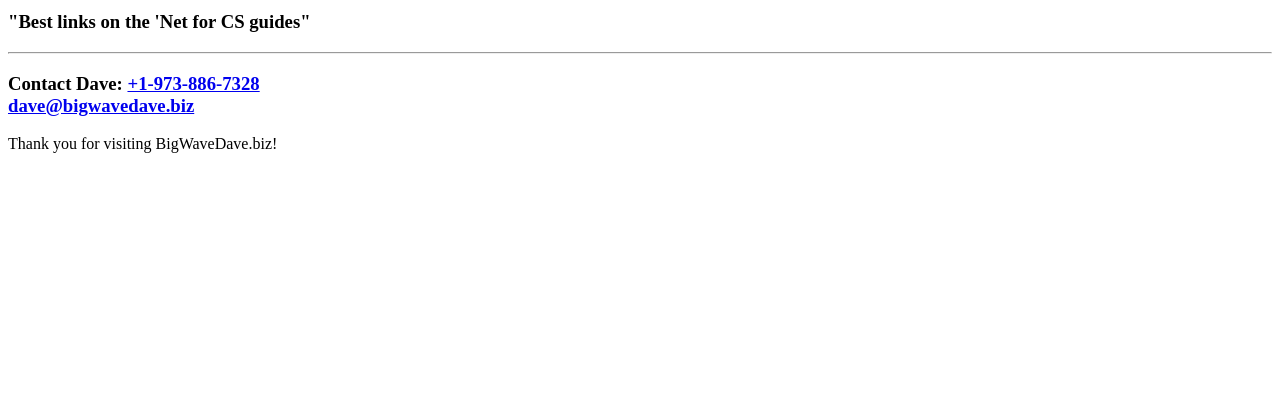
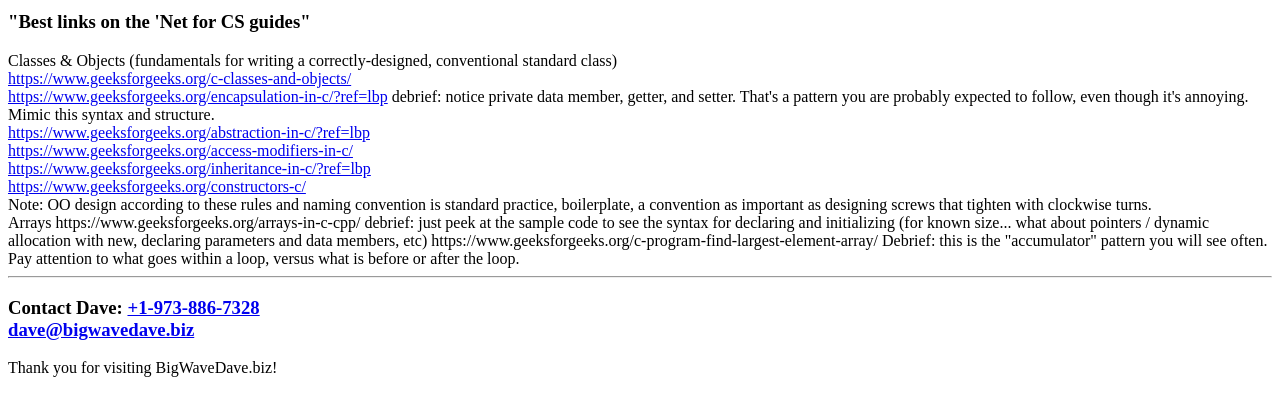
Before and after one commit to dpitty/BigWaveDave.biz, a plain HTML site: page super-duper-portal.html in a window 1280 px wide. Shown: the part 124-540 px from the top of the page. Drawn offline with Linux system fonts and the light colour scheme.

```diff
--- a/super-duper-portal.html
+++ b/super-duper-portal.html
@@ -12,6 +12,22 @@
 		<h2>Super Duper Tutor Portal!</h2>
 		<h3>"Best links on the 'Net for CS guides"</h3>
 
+Classes & Objects (fundamentals for writing a correctly-designed, conventional standard class)
+<br/>
+<a href="https://www.geeksforgeeks.org/c-classes-and-objects/">https://www.geeksforgeeks.org/c-classes-and-objects/</a><br/>
+<a href="https://www.geeksforgeeks.org/encapsulation-in-c/?ref=lbp">https://www.geeksforgeeks.org/encapsulation-in-c/?ref=lbp</a> debrief: notice private data member, getter, and setter. That's a pattern you are probably expected to follow, even though it's annoying. Mimic this syntax and structure.
+<br/>
+<a href="https://www.geeksforgeeks.org/abstraction-in-c/?ref=lbp
+">https://www.geeksforgeeks.org/abstraction-in-c/?ref=lbp</a><br/>
+<a href="https://www.geeksforgeeks.org/access-modifiers-in-c/
+">https://www.geeksforgeeks.org/access-modifiers-in-c/</a><br/>
+<a href="https://www.geeksforgeeks.org/inheritance-in-c/?ref=lbp">https://www.geeksforgeeks.org/inheritance-in-c/?ref=lbp</a><br/>
+<a href="https://www.geeksforgeeks.org/constructors-c/">https://www.geeksforgeeks.org/constructors-c/</a><br/>
+Note: OO design according to these rules and naming convention is standard practice, boilerplate, a convention as important as designing screws that tighten with clockwise turns.
+<br/>
+Arrays
+https://www.geeksforgeeks.org/arrays-in-c-cpp/ debrief: just peek at the sample code to see the syntax for declaring and initializing (for known size... what about pointers / dynamic allocation with new, declaring parameters and data members, etc)
+https://www.geeksforgeeks.org/c-program-find-largest-element-array/ Debrief: this is the "accumulator" pattern you will see often. Pay attention to what goes within a loop, versus what is before or after the loop.
 		<hr/>
 		<h3>
 			Contact Dave: <a href="tel:+19738867328">+1-973-886-7328</a>
```
